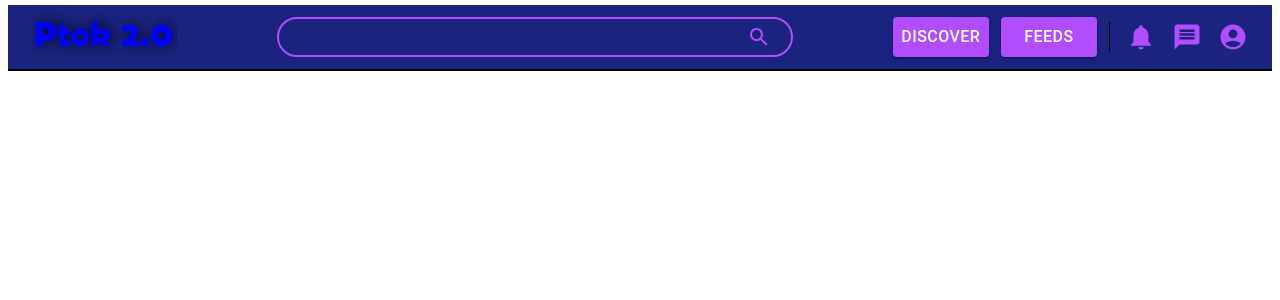
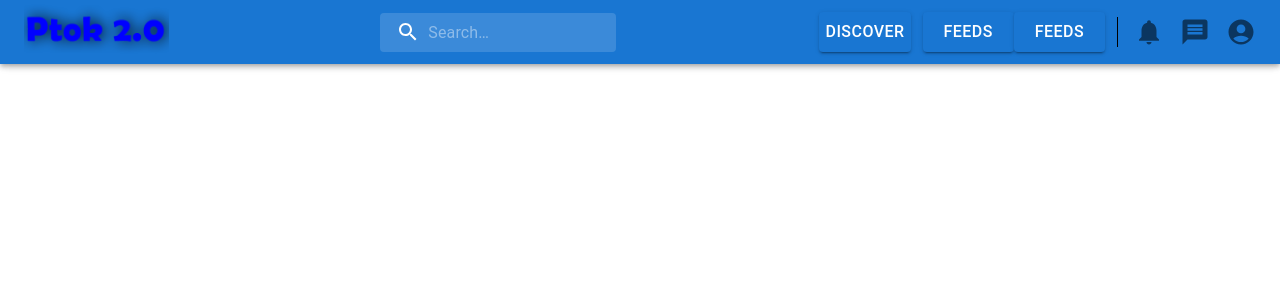
Before and after one commit to FrancyScogna/app_frontend, a React (Create React App) app: page / in a window 1280 px wide. Shown: the top 300 px of the page. Built offline with nearby package versions, Linux system fonts and the light colour scheme.

Commit message:
Prova appbar

```diff
--- /dev/null
+++ b/src/App.css
@@ -0,0 +1,3 @@
+body {
+    margin: 0px;
+}
--- a/src/App.js
+++ b/src/App.js
@@ -1,8 +1,9 @@
 import TopBar from "./components/TopBar";
+import "./App.css";
 
 function App() {
   return (
-    <div style={{top:'0px',right:'0px',width:'100%', height:'60px', display:"flex", flexDirection:"row", justifyContent:"space-around", alignItems:"center"}}>
+    <div style={{height:'60px', display:"flex", flexDirection:"row", justifyContent:"space-around", alignItems:"center"}}>
       <TopBar />
     </div>
   );
--- a/src/components/TopBar.js
+++ b/src/components/TopBar.js
@@ -1,89 +1,98 @@
-import { Button, IconButton, Toolbar, Box, TextField } from "@mui/material";
+import { Button, IconButton, Toolbar, Box, TextField, AppBar, alpha, InputBase } from "@mui/material";
 import Divider from '@mui/material/Divider';
 import SearchIcon from '@mui/icons-material/Search'; // Importa l'icona di ricerca
 import NotificationsIcon from '@mui/icons-material/Notifications'; // Importa l'icona per le notifiche
 import MessageIcon from '@mui/icons-material/Message'; // Importa l'icona per i messaggi
 import AccountCircleIcon from '@mui/icons-material/AccountCircle'; // Importa l'icona per l'account
 import Logo from "../images/logo.png"
+import { useTheme } from "styled-components";
+import styled from "@mui/material/styles/styled";
 
-import { createTheme, ThemeProvider } from '@mui/material';
+function TopBar(){
+
+    const Search = styled('div')(({ theme }) => ({
+        position: 'relative',
+        borderRadius: theme.shape.borderRadius,
+        backgroundColor: alpha(theme.palette.common.white, 0.15),
+        '&:hover': {
+            backgroundColor: alpha(theme.palette.common.white, 0.25),
+        },
+        marginLeft: 0,
+        width: '100%',
+        [theme.breakpoints.up('sm')]: {
+            marginLeft: theme.spacing(1),
+            width: 'auto',
+        },
+        }));
+
+    const SearchIconWrapper = styled('div')(({ theme }) => ({
+        padding: theme.spacing(0, 2),
+        height: '100%',
+        position: 'absolute',
+        pointerEvents: 'none',
+        display: 'flex',
+        alignItems: 'center',
+        justifyContent: 'center',
+    }));
+
+    const StyledInputBase = styled(InputBase)(({ theme }) => ({
+        color: 'inherit',
+        '& .MuiInputBase-input': {
+            padding: theme.spacing(1, 1, 1, 0),
+            // vertical padding + font size from searchIcon
+            paddingLeft: `calc(1em + ${theme.spacing(4)})`,
+            transition: theme.transitions.create('width'),
+            width: '100%',
+            [theme.breakpoints.up('sm')]: {
+            width: '20ch',
+            '&:focus': {
+                width: '40ch',
+            },
+            },
+        },
+    }));
 
 
-const theme = createTheme({
-  palette: {
-    primary: {
-      main: '#b14dff', // Imposta il colore primario personalizzato
-    },
-  },
-});
-function TopBar(){
 
+    const theme = useTheme()
     return(
-        <ThemeProvider theme={theme}>
-        <Toolbar style={{width:'100%', height:'100%', display:"flex", flexDirection:"row", justifyContent:"space-between", alignItems:"center", maxWidth:'100%',paddingRight:'16px',background: '#1a237e', // Aggiungi il colore di sfondo desiderato
-          borderBottom: '2px solid' }}>
+        <AppBar>
+            <Toolbar style={{display:"flex", flexDirection:"row", justifyContent:"space-between", alignItems:"center", maxWidth:'100%',paddingRight:'16px', // Aggiungi il colore di sfondo desiderato
+            }}>
                 <Box style={{display:"flex",alignItems:"center",minwidth:'300px'}}>
                     <img alt="" src={Logo} style={{ height:"58px",position:"relative"}}/>
                 </Box>
-            <Box style={{position:"relative",minwidth:'200px',width:'516px',paddingTop:'0px',paddingBottom:'0px',paddingLeft:'8px',paddingRight:'8px'}}>
-                    <TextField
-                       fullWidth
-                       variant="outlined"
-                       size="small"
-                       sx={{
-                            borderRadius: '50px',
-                            margin: '0 auto',
-                            '& .MuiOutlinedInput-root': {
-                                 borderRadius: '50px', // Ispessire il bordo della TextField
-                                 borderWidth: '2px', // Ispessire il bordo della TextField
-                                 borderColor: '#b14dff', // Imposta il colore del bordo a bianco
-                            '& .MuiOutlinedInput-input': {
-                                color: 'white', // Imposta il colore del testo a bianco
-                                },
-                                '&:hover': {
-                                color: 'white', // Imposta il colore del testo a bianco al passaggio del mouse (hover)
-                    },
-                            },
-                            '& .MuiOutlinedInput-notchedOutline': {
-                                borderRadius: '50px', // Aggiungere il bordo arrotondato all'outline
-                                borderWidth: '2px', // Ispessire il bordo dell'outline
-                                borderColor: '#b14dff', // Imposta il colore del bordo dell'outline a bianco
-                                 },
-                                 '& .MuiOutlinedInput-root:hover .MuiOutlinedInput-notchedOutline': {
-                  borderColor: '#b14dff',
-                },
-                            }}
-                         InputProps={{
-                            endAdornment: ( // Icona di ricerca all'interno dell'endAdornment
-                            <IconButton
-                                color="primary"
-                                style={{ cursor: 'pointer' }} // Mostra il cursore della mano
-                            >
+                <Box style={{position:"relative",minWidth: "100px",paddingTop:'0px',paddingBottom:'0px',paddingLeft:'8px',paddingRight:'8px'}}>
+                    <Search>
+                        <SearchIconWrapper>
                             <SearchIcon />
-                            </IconButton>
-                            ),
-                         }}
+                        </SearchIconWrapper>
+                        <StyledInputBase
+                            placeholder="Search…"
+                            inputProps={{ 'aria-label': 'search' }}
                         />
+                    </Search>
                 </Box>
 
                 <Box style={{alignItems:"center",  display: 'flex'}}>
-                <Button variant="contained" sx={{ flex: 1,marginRight: 1.5,fontSize: '16px' }} style={{ backgroundColor: '#b14dff', color: 'white'}}>DISCOVER</Button>
-                <Button variant="contained" sx={{ flex: 1,fontSize: '16px'}} style={{ backgroundColor: '#b14dff', color: 'white'}}>FEEDS</Button>
+                    <Button variant="contained" sx={{ flex: 1,marginRight: 1.5,fontSize: '16px' }} style={{  color: 'white'}}>DISCOVER</Button>
+                    <Button variant="contained" sx={{ flex: 1,fontSize: '16px'}} style={{ color: 'white'}}>FEEDS</Button>
+                    <Button variant="contained" sx={{ flex: 1,fontSize: '16px'}} style={{ color: 'white'}}>FEEDS</Button>
 
                     <Divider orientation="vertical" variant="middle" flexItem style={{ backgroundColor: 'black',marginLeft: 12, marginRight: 8 }} /> {/* Divider separato */}
-                <IconButton color="primary" >
-                    <NotificationsIcon style={{ fontSize: 30 }}/>
+                    <IconButton  >
+                        <NotificationsIcon  style={{ fontSize: 30 }}/>
                     </IconButton>
-                <IconButton color="primary">
+                    <IconButton >
                         <MessageIcon style={{ fontSize: 30 }}/>
                     </IconButton>
-                 <IconButton color="primary">
+                    <IconButton>
                         <AccountCircleIcon style={{ fontSize: 30 }}/>
                     </IconButton>
 
                 </Box>
             </Toolbar>
-        </ThemeProvider>
+        </AppBar>
     )
 
 }
--- a/src/index.js
+++ b/src/index.js
@@ -2,12 +2,30 @@ import React from 'react';
 import ReactDOM from 'react-dom/client';
 import App from './App';
 import reportWebVitals from './reportWebVitals';
+import { ThemeProvider } from 'styled-components';
+import createTheme from '@mui/material/styles/createTheme';
+
+const theme = createTheme({
+  palette: {
+    primary: {
+      main: "#ffff",
+      light: "#ffff",
+      dark: "#ffff",
+      contrastText: "#ffff"
+    },
+    secondary: {
+      main: "#392759",
+      light: "#231e3e",
+      dark: "#c7bdff"
+    }
+  }
+})
 
 const root = ReactDOM.createRoot(document.getElementById('root'));
 root.render(
-  <React.StrictMode>
-    <App />
-  </React.StrictMode>
+  <ThemeProvider theme={theme} >
+      <App />
+  </ThemeProvider>
 );
 
 reportWebVitals();
```
Lines whose indentation alone changed are shown as unchanged.
